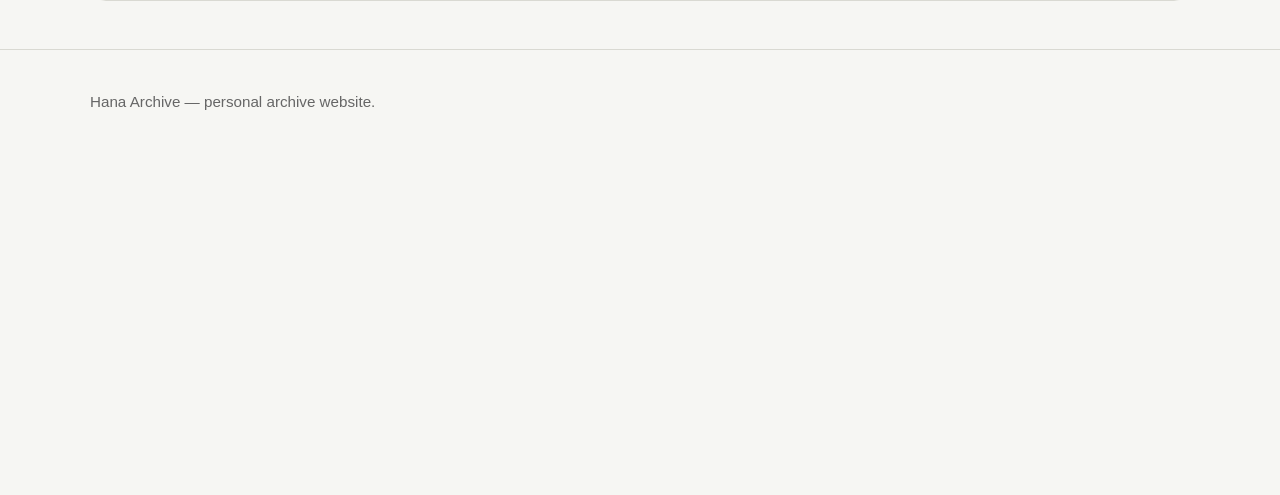
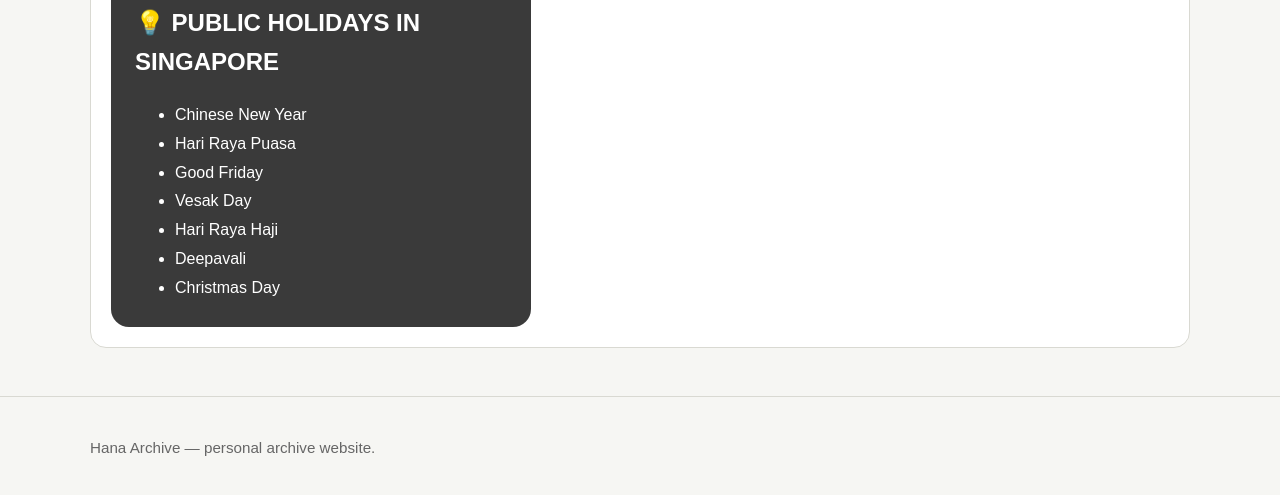
Before and after one commit to hanan317317/hana_archive, a Jekyll site: the page built from _posts/2022-09-25-singapore-entry.md, in a window 1280 px wide and 1138 px high. Shown: the part 623-1118 px from the top of the window. Built offline with Jekyll 4.4.1, drawn with Linux system fonts in a browser that asks for light colours.

Commit message:
add column to singapore entry

```diff
--- a/_posts/2022-09-25-singapore-entry.md
+++ b/_posts/2022-09-25-singapore-entry.md
@@ -22,3 +22,16 @@ Narita Airport was very empty. Fewer flights and tourists due to COVID.
     style="width: 250px; height: auto;"
   >
 </div>
+
+<div style="background: #3a3a3a; padding: 24px; border-radius: 18px; color: white; max-width: 420px;">
+  <h2 style="margin-top: 0;">💡 PUBLIC HOLIDAYS IN SINGAPORE</h2>
+  <ul style="margin-bottom: 0; line-height: 1.8;">
+    <li>Chinese New Year</li>
+    <li>Hari Raya Puasa</li>
+    <li>Good Friday</li>
+    <li>Vesak Day</li>
+    <li>Hari Raya Haji</li>
+    <li>Deepavali</li>
+    <li>Christmas Day</li>
+  </ul>
+</div>
```
Also changed, not shown: 2 other files.
